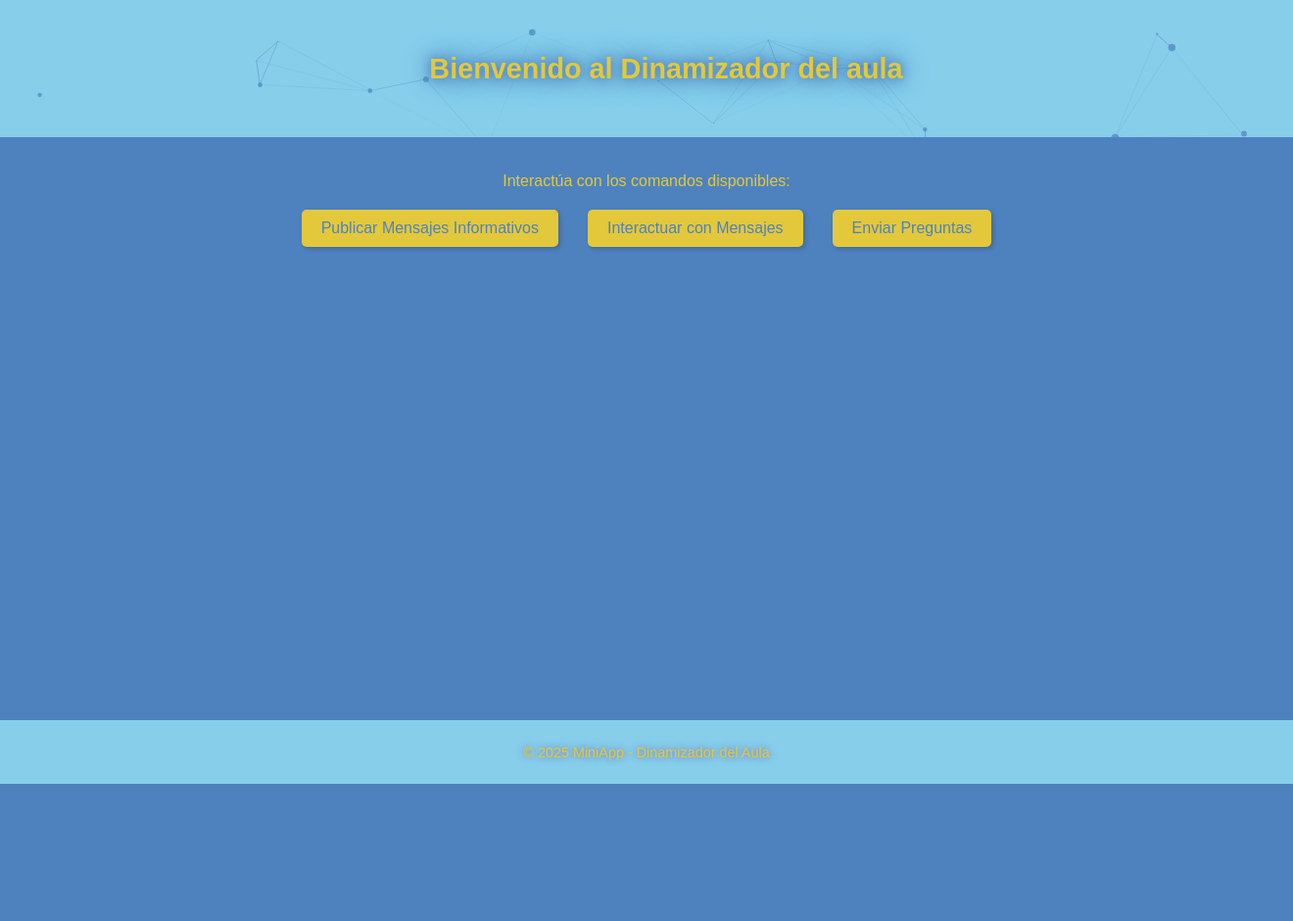
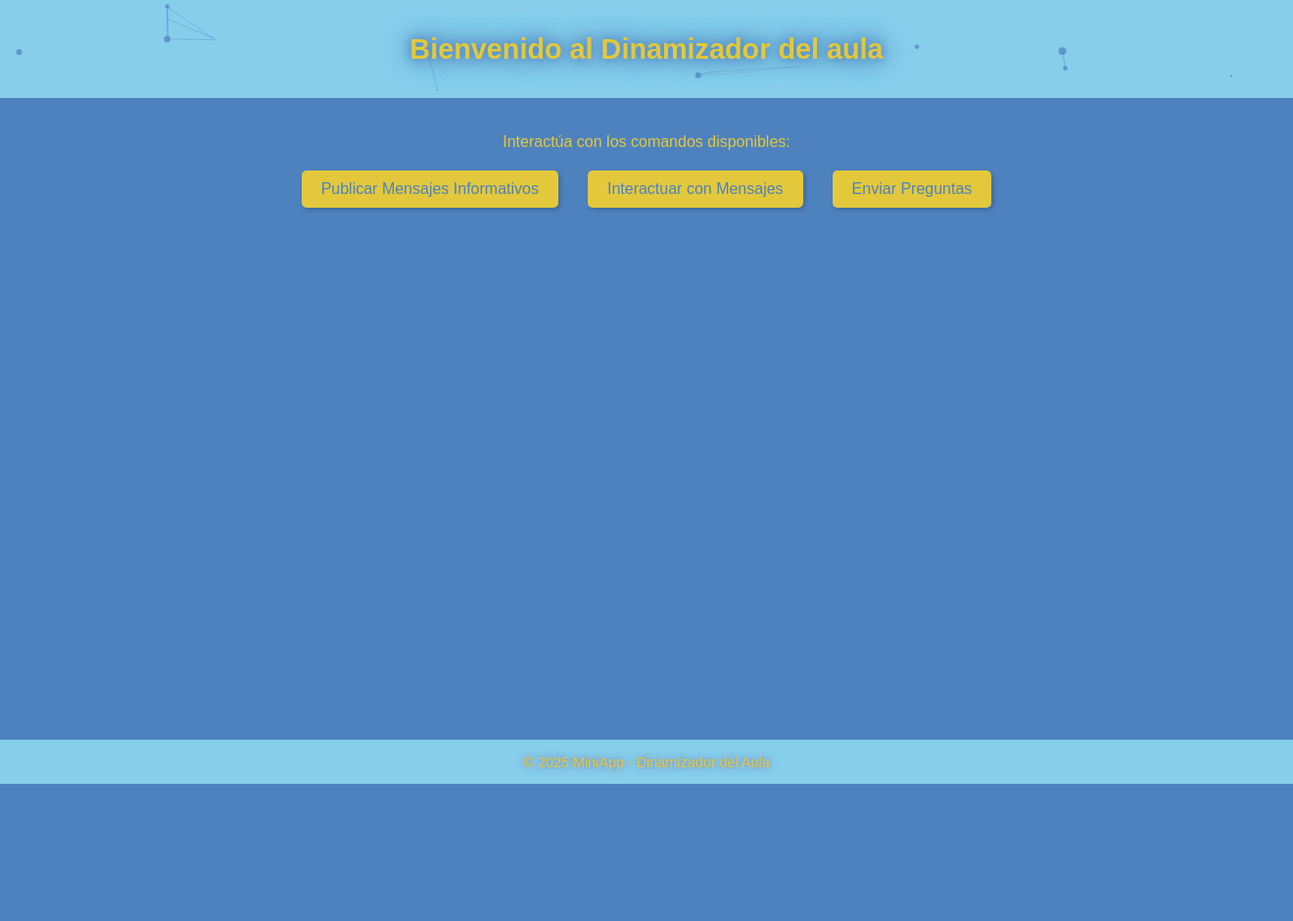
Before and after one commit to CostaAtenasMiniApp/MiniApps-Telegram-Proyecto-CostaAtenas, a Flask app: page /classroom in a window 1320 px wide; the page is wider, and only the part inside the window is pictured. Shown: that part at 98% size. Before the commit the page ends 800 px from the top of that part, so only its background shows below. Run offline with Flask 3, Linux system fonts and the light colour scheme; some libraries are stand-ins or nearby versions.

Commit message:
fijar header a la parte superior y fijar el footer al final de la pagina

```diff
--- a/src/miniapps/static/styles.css
+++ b/src/miniapps/static/styles.css
@@ -10,7 +10,8 @@
 body {
     font-family: Arial, sans-serif;
     margin: 0;
-    padding: 0;
+    padding-top: 100px; /* Espacio para el header fijo */
+    padding-bottom: 40px; /* Espacio para el footer fijo */
     background-color: var(--color-primary);
     color: var(--color-secondary);
     text-align: center;
@@ -20,13 +21,14 @@ body {
 }
 
 header {
-    padding: 20px;
-    background-color: var(--color-header);
-
-    position: relative;
+    position: fixed; /* Cambiado a fijo */
+    top: 0; /* Fijado a la parte superior */
+    left: 0;
     width: 100%;
     height: 100px; /* Altura de la cabecera */
+    background-color: var(--color-header);
     overflow: hidden;
+    z-index: 1000; /* Asegura que esté por encima de otros elementos */
 }
 
 h1 {
@@ -70,11 +72,14 @@ button:hover {
 }
 
 footer {
-    margin-top: auto;
-    padding: 10px;
+    position: fixed; /* Cambiado a fijo */
+    bottom: 0; /* Fijado a la parte inferior */
+    left: 0;
+    width: 100%;
     background-color: var(--color-header);
     font-size: 0.9rem;
     text-shadow: 0 0 5px var(--color-accent), 0 0 10px var(--color-accent);
+    z-index: 1000; /* Asegura que esté por encima de otros elementos */
 }
 
 @media (min-width: 768px) {
```
